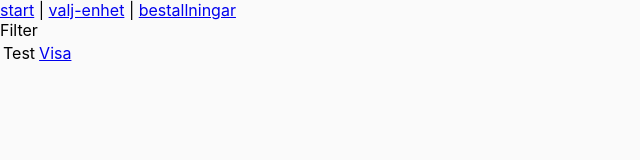
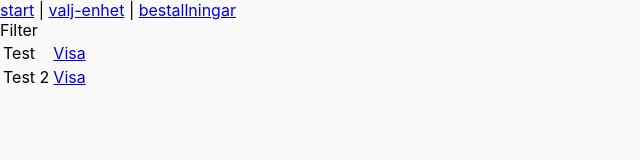
Before and after one commit to sklintyg/intygsbestallning, a React (Create React App) app in the folder web/client/: page /#/bestallningar in a window 1280 px wide. Shown: the top 160 px of the page, without its empty margins (0-640 px from the left). Built offline with nearby package versions, Linux system fonts and the light colour scheme.

Commit message:
DEVENV: CSS test + console errors fixed

```diff
--- /dev/null
+++ b/web/client/src/pages/BestallningPage.css
@@ -0,0 +1,3 @@
+.colorize {
+  color: red;
+}
--- a/web/client/src/pages/BestallningPage.js
+++ b/web/client/src/pages/BestallningPage.js
@@ -1,10 +1,11 @@
 import React from 'react';
 import {Link} from 'react-router-dom'
+import './BestallningPage.css'
 
 const BestallningPage = ({match}) => {
     return (
 
-        <div>
+        <div className='colorize'>
             <div><Link to="/bestallningar">Tillbaka</Link></div>
             Beställning {match.params.id}
         </div>
--- a/web/client/src/pages/IndexPage.js
+++ b/web/client/src/pages/IndexPage.js
@@ -4,7 +4,6 @@ const HomePage = () => {
     return (
         <div>
             Välkommen
-
         </div>
     )
 };
--- a/web/client/src/pages/components/Bestallningar/BestallningarTable.js
+++ b/web/client/src/pages/components/Bestallningar/BestallningarTable.js
@@ -3,10 +3,14 @@ import { Link } from "react-router-dom";
 
 const BestallningarTable = () => {
     const bestallningar = [
-        {
-            name: 'Test',
-            id: '123'
-        }
+      {
+          name: 'Test',
+          id: '123'
+      },
+      {
+        name: 'Test 2',
+        id: '1234'
+      }
     ];
 
     return (
@@ -14,7 +18,7 @@ const BestallningarTable = () => {
         <table>
           <tbody>
             {bestallningar.map((bestallning) =>
-              <tr>
+              <tr key={bestallning.id}>
                 <td>{bestallning.name}</td>
                 <td>
                   <Link to={`bestallning/${bestallning.id}`}>
```
Also changed, not shown: web/client/src/pages/BestallningarPage.js (line endings or trailing spaces).
